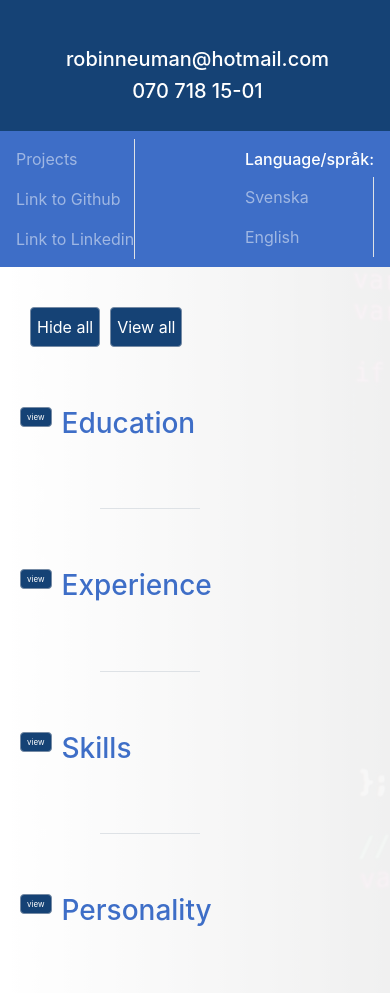
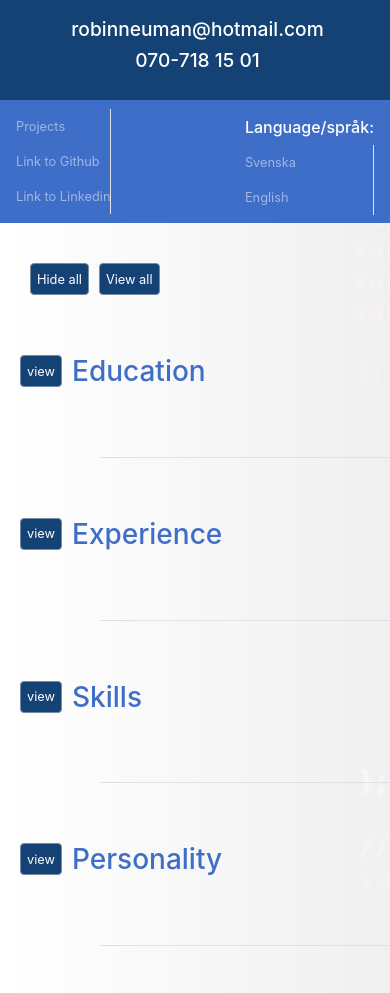
Before and after one commit to Robin-Neuman/assignment-2-javascript2, a website: page project/index.html in a window 390 px wide. Shown: the part 397-1390 px from the top of the page. Drawn offline with nearby package versions, Linux system fonts and the light colour scheme.

Commit message:
fixed background image and text size

```diff
--- a/project/css/sass.scss
+++ b/project/css/sass.scss
@@ -225,8 +225,17 @@ table{
 }
 
 @media screen and (max-width: 1200px) {
+    body{
+        font-size: 0.8em;
+        h1{
+            font-size: 2em;
+        }
+        h5{
+            font-size: 1.5em;
+        }
+    }
     #sideImage{
-        animation: 0.5s ease-out 0s 1 slideInFromRight, 0.5s linear 1 opacityFromRight;
+        animation: 1s ease-out 0s 1 slideInFromRight, 0.5s linear 1 opacityFromRight;
         left: 0px;
         opacity: 0.4;
     }
@@ -251,7 +260,7 @@ table{
     }
     #personSkillset{
         display: unset;
-        font-size: 0.6em;
+
         #personSkillsetRow1{
             margin-left: 100px;
         }
@@ -261,13 +270,14 @@ table{
         }
     }
     .skillsetDiv{
-        margin-right: 10px;
-        width: 100px;
+        width: 100%;
     }
     #projects{
         margin-left: 10px;
     }
     table{
         margin-left: -80px;
+
+        margin-right: 30px;
     }
     }
--- a/project/index.html
+++ b/project/index.html
@@ -29,7 +29,7 @@
                 inom industrin.</p>
             <div id="headerInfo">
                 <h5 id="email">robinneuman@hotmail.com</h5>
-                <h5 id="phone">070 718 15-01</h5>
+                <h5 id="phone">070-718 15 01</h5>
             </div>
         </div>
     </div>
```
Also changed, not shown: project/css/sass.css, 1 other file.
